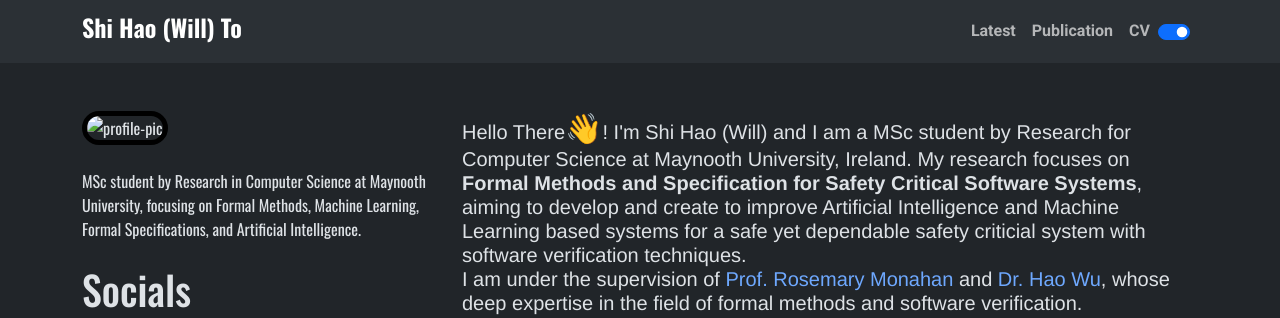
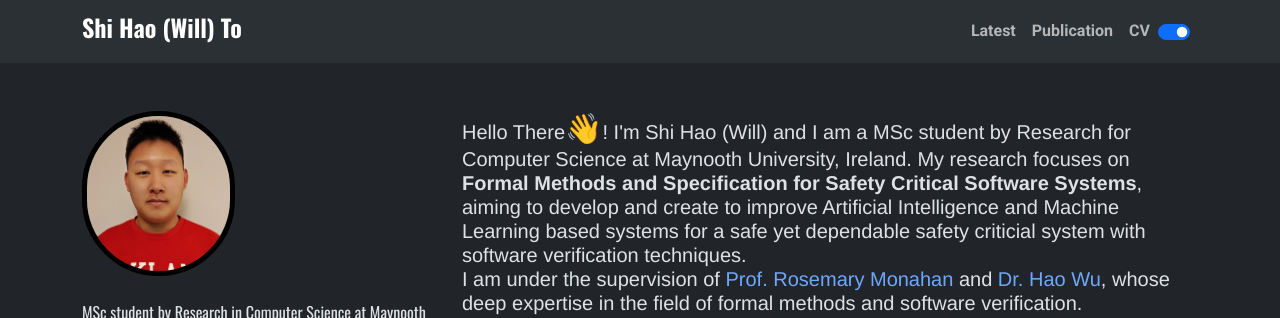
Before and after one commit to ShiHao-Will/ShiHaoTo-Will-MU.github.io, a website: page index.html in a window 1280 px wide. Shown: the top 318 px of the page. Drawn offline with nearby package versions, Linux system fonts and the light colour scheme; a web font is replaced by a local one.

Commit message:
Update index.html

```diff
--- a/index.html
+++ b/index.html
@@ -108,7 +108,7 @@
             <div class="col-sm-4">
 
                 <!--Profile Pic-->
-                <img src="./main/img/profile-pic.jpeg" class="fakeimg" alt="profile-pic">
+                <img src="img/profile-pic.jpeg" class="fakeimg" alt="profile-pic">
                 <!--Uni. Details-->
                 <p class="profile-details">
                     <br>
```
